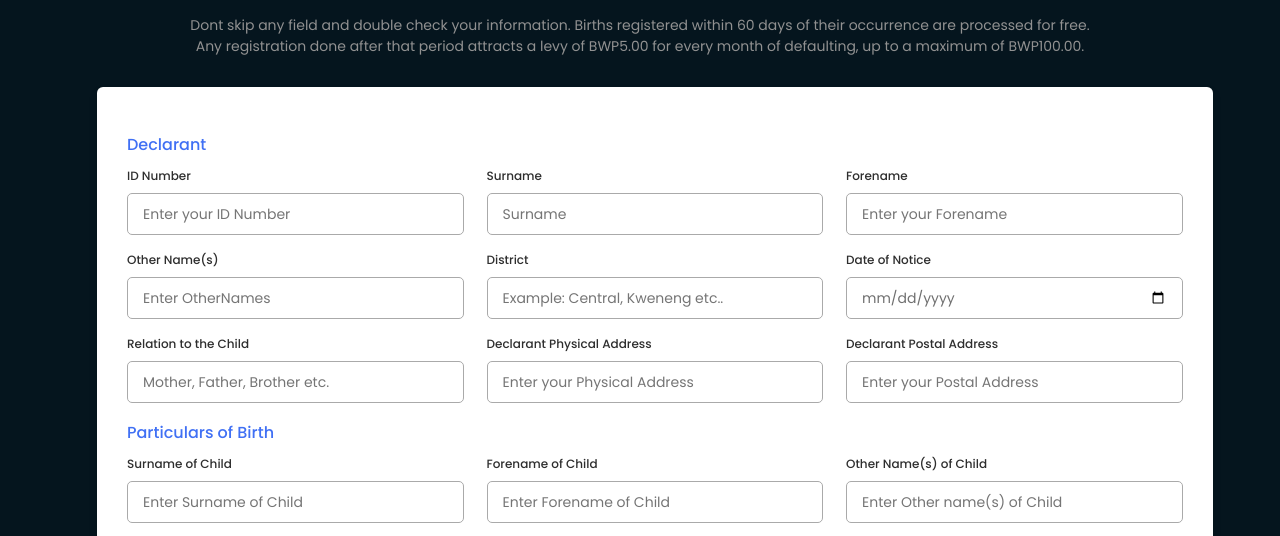
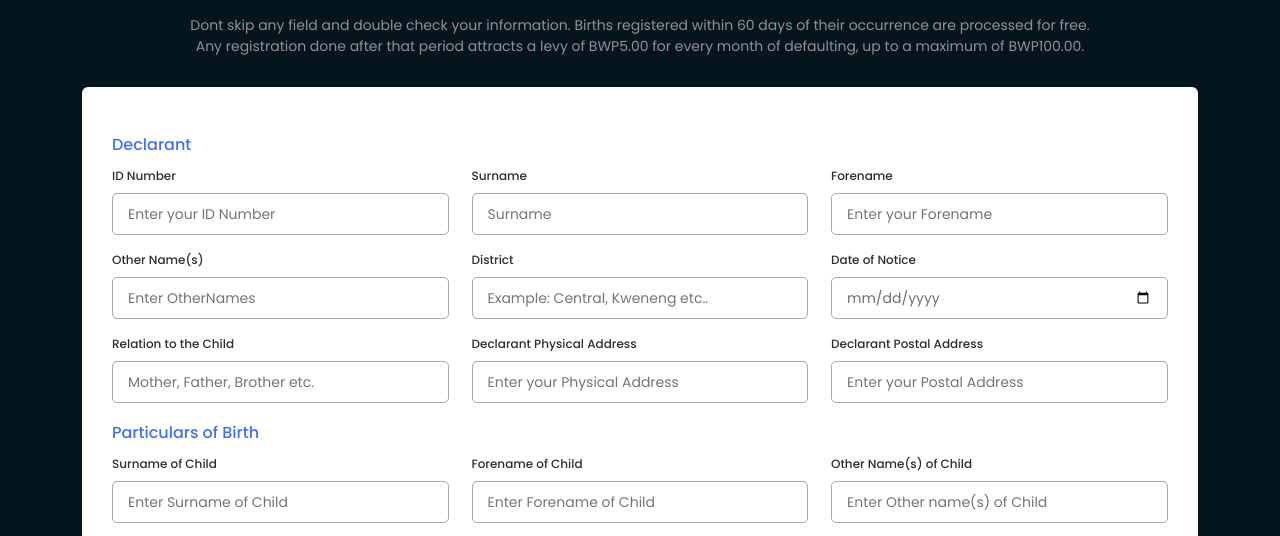
Before and after one commit to codemisfits/Civil-Registration, a plain HTML site: page inner-page.html in a window 1280 px wide. Shown: the part 262-798 px from the top of the page. Drawn offline with nearby package versions, Linux system fonts and the light colour scheme; a script that the page names is missing.

Commit message:
Update inner-page.html

```diff
--- a/inner-page.html
+++ b/inner-page.html
@@ -78,7 +78,7 @@
           <p>Dont skip any field and double check your information. Births registered within 60 days of their occurrence are processed for free.<br>Any registration done after that period attracts a levy of BWP5.00 for every month of defaulting, up to a maximum of BWP100.00. </p>
         </div>
 
-        <div class="test">
+        <div class="test d-block mx-auto">
 
         <form action="#">
             <div class="form first">
```
